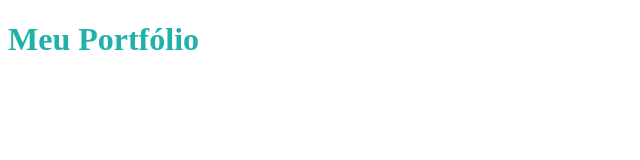
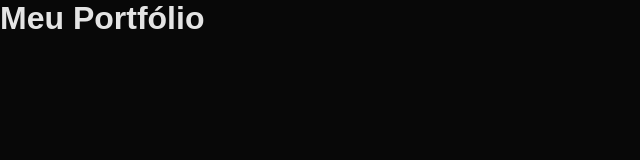
Before and after one commit to luschettini/Portifolio-01, a plain HTML site: page index.html in a window 1280 px wide. Shown: the whole page, without its empty margins (0-640 px from the left). Drawn offline with Linux system fonts and the light colour scheme.

Commit message:
feat: create initial style

```diff
--- a/assets/styles.css
+++ b/assets/styles.css
@@ -1,3 +1,26 @@
-h1 {
-    color:lightseagreen;
+*{
+    margin: 0;
+    padding: 0;
+    box-sizing: border-box;
+    text-decoration: none;
+    border: none;
+    outline: none;
+    scroll-behavior: smooth;
+    font-family: "Bell MT", sans-serif;
 }
+
+:root{
+    --bg-color: #080808;
+    --secondary-bg-color: #121212;
+    --text-color: #e4e4e4;
+    --main-color:#34726f;
+
+}
+html{
+    overflow-x: hidden;
+}
+
+body {
+    background-color: var(--bg-color);
+    color: var(--text-color);
+}
```
